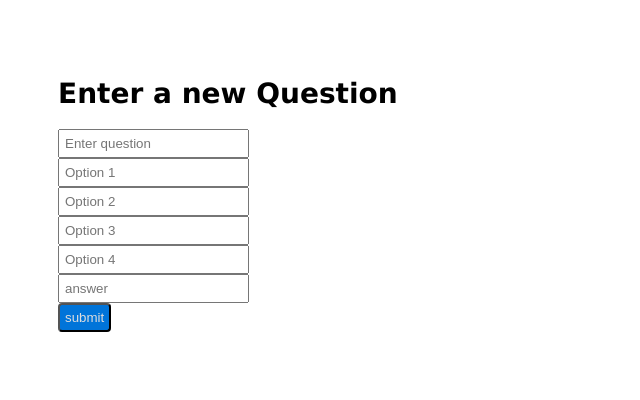
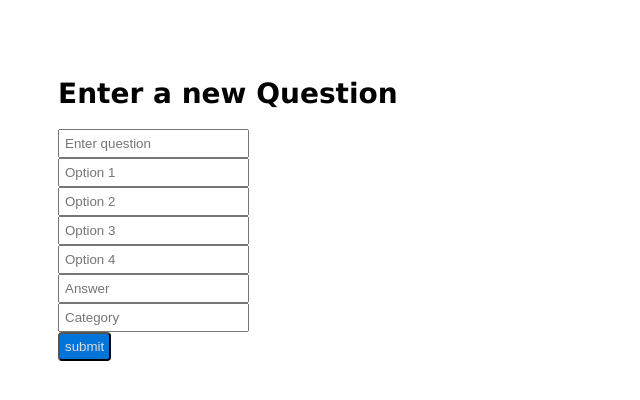
Before and after one commit to lfcj/testme, a Node server app: page /newQuestion in a window 1280 px wide. Shown: the top 400 px of the page, without its empty margins (0-640 px from the left). Run offline with Node 20, Linux system fonts and the light colour scheme; some libraries are stand-ins or nearby versions.

Commit message:
add class to input field

```diff
--- a/views/newQuestion.jade
+++ b/views/newQuestion.jade
@@ -1,19 +1,23 @@
 extends layout
 
 block content
-    h1 Enter a new Question
-    form#formAddQuestion(name="addquestion",method="post",action="/newquestion")
-        input#inputQuestion(type="text", placeholder="Enter question", name="question")
+    div(class="container")
+        h1 Enter a new Question
+        form#formAddQuestion(name="addquestion",method="post",action="/addquestion")
 
-        input#inputOption1(type="text", placeholder="Option 1", name="option1")
+            input#inputQuestion(type="text", placeholder="Enter question", name="question", class="input-field")
 
-        input#inputOption2(type="text", placeholder="Option 2", name="option2")
+            input#inputOption1(type="text", placeholder="Option 1", name="option1", class="input-field")
 
-        input#inputOption3(type="text", placeholder="Option 3", name="option3")
+            input#inputOption2(type="text", placeholder="Option 2", name="option2", class="input-field")
 
-        input#inputOption4(type="text", placeholder="Option 4", name="option4")
+            input#inputOption3(type="text", placeholder="Option 3", name="option3", class="input-field")
 
-        input#answer(type="text", placeholder="answer", name="answer")
+            input#inputOption4(type="text", placeholder="Option 4", name="option4", class="input-field")
+
+            input#answer(type="text", placeholder="Answer", name="answer", class="input-field")
+
+            input#category(type="text", placeholder="Category", name="category", class="input-field")
 
 
-        button#btnSubmit(type="submit" class="btn") submit
+            button#btnSubmit(type="submit" class="btn") submit
```
